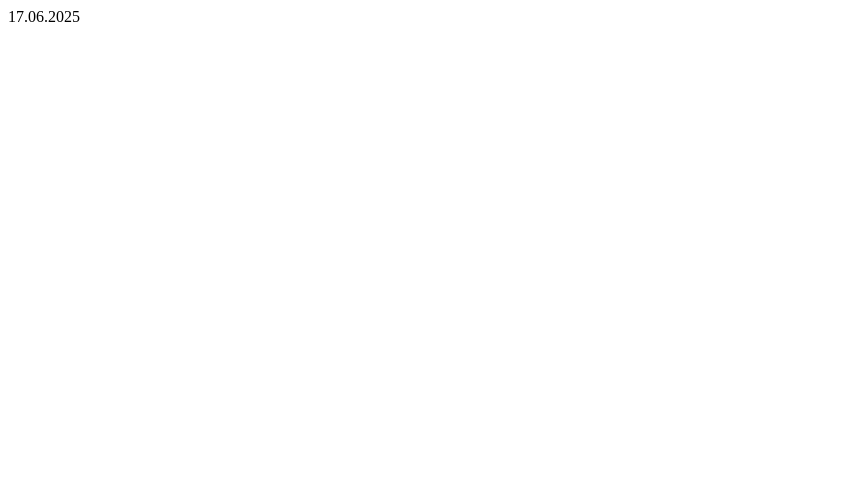
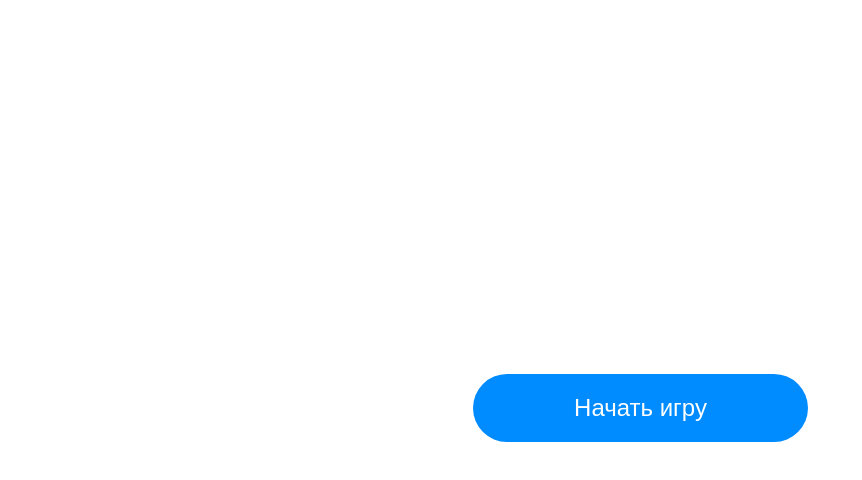
Before and after one commit to ayrapetovs/findSameCard, a Vue app: page / in a window 1280 px wide. Shown: the top 480 px of the page, without its empty margins (0-862 px from the left). Built offline with nearby package versions, Linux system fonts and the light colour scheme.

Commit message:
2-button

```diff
--- a/index.html
+++ b/index.html
@@ -1,13 +1,21 @@
 <!doctype html>
 <html lang="en">
+
 <head>
   <meta charset="UTF-8" />
   <link rel="icon" type="image/svg+xml" href="/vite.svg" />
   <meta name="viewport" content="width=device-width, initial-scale=1.0" />
   <title>Vite + Vue</title>
+
+  <link rel="preconnect" href="https://fonts.googleapis.com">
+  <link rel="preconnect" href="https://fonts.gstatic.com" crossorigin>
+  <link href="https://fonts.googleapis.com/css2?family=Roboto:ital,wght@0,100..900;1,100..900&display=swap"
+    rel="stylesheet">
 </head>
+
 <body>
   <div id="app"></div>
   <script type="module" src="/src/main.js"></script>
 </body>
+
 </html>
--- a/package.json
+++ b/package.json
@@ -17,6 +17,7 @@
     "@vue/eslint-config-prettier": "^10.2.0",
     "eslint": "^9.27.0",
     "eslint-plugin-vue": "^10.1.0",
+    "sass-embedded": "^1.89.2",
     "vite": "^6.3.5"
   }
 }
--- a/src/App.vue
+++ b/src/App.vue
@@ -1,11 +1,11 @@
 <script setup>
 import { ref } from 'vue';
-const today = ref(new Date().toLocaleDateString('ru-RU'));
+import Button from './components/Button.vue';
 </script>
 
 
 <template>
-  <time :datetime="today">{{ today }}</time>
+  <Button>Начать игру</Button>
 </template>
 
 <style scoped>
--- /dev/null
+++ b/src/components/Button.vue
@@ -0,0 +1,34 @@
+<script setup></script>
+
+<template>
+	<button class="button button--primary">
+		<slot></slot>
+	</button>
+</template>
+
+<style scoped lang="scss">
+.button {
+	display: flex;
+	align-items: center;
+	justify-content: center;
+	height: 68px;
+	border-radius: 100px;
+	border: none;
+	text-align: center;
+	cursor: pointer;
+	font-size: 24px;
+	min-width: 335px;
+	padding: 0 20px;
+	will-change: transform;
+	transition: 0.3s ease;
+
+	&--primary {
+		color: var(--white);
+		background-color: var(--blue);
+
+		&:hover {
+				transform: scale(1.05);
+		}
+	}
+}
+</style>
--- a/src/style.css
+++ b/src/style.css
@@ -3,4 +3,31 @@
   text-rendering: optimizeLegibility;
   -webkit-font-smoothing: antialiased;
   -moz-osx-font-smoothing: grayscale;
+
+  --font: "Roboto", sans-serif;
+  --blue: #008BFE;
+  --light-blue: #CCE8FF;
+  --white: #fff;
+  --black: #000;
+  --red: #D00303;
+  --green: #09BB00;
 }
+
+* {
+  box-sizing: border-box;
+  outline: none;
+}
+
+body {
+  color: var(--black);
+  line-height: 100%;
+  font-size: 18px;
+  font-family: var(--font);
+  font-synthesis: none;
+  text-rendering: optimizeLegibility;
+  -webkit-font-smoothing: antialiased;
+  -moz-osx-font-smoothing: grayscale;
+  display: grid;
+  place-items: center;
+  min-height: 100vh;
+}
```
Also changed, not shown: 1 other file (tests, documents, lock files or other folders). Lines whose indentation alone changed are shown as unchanged.
